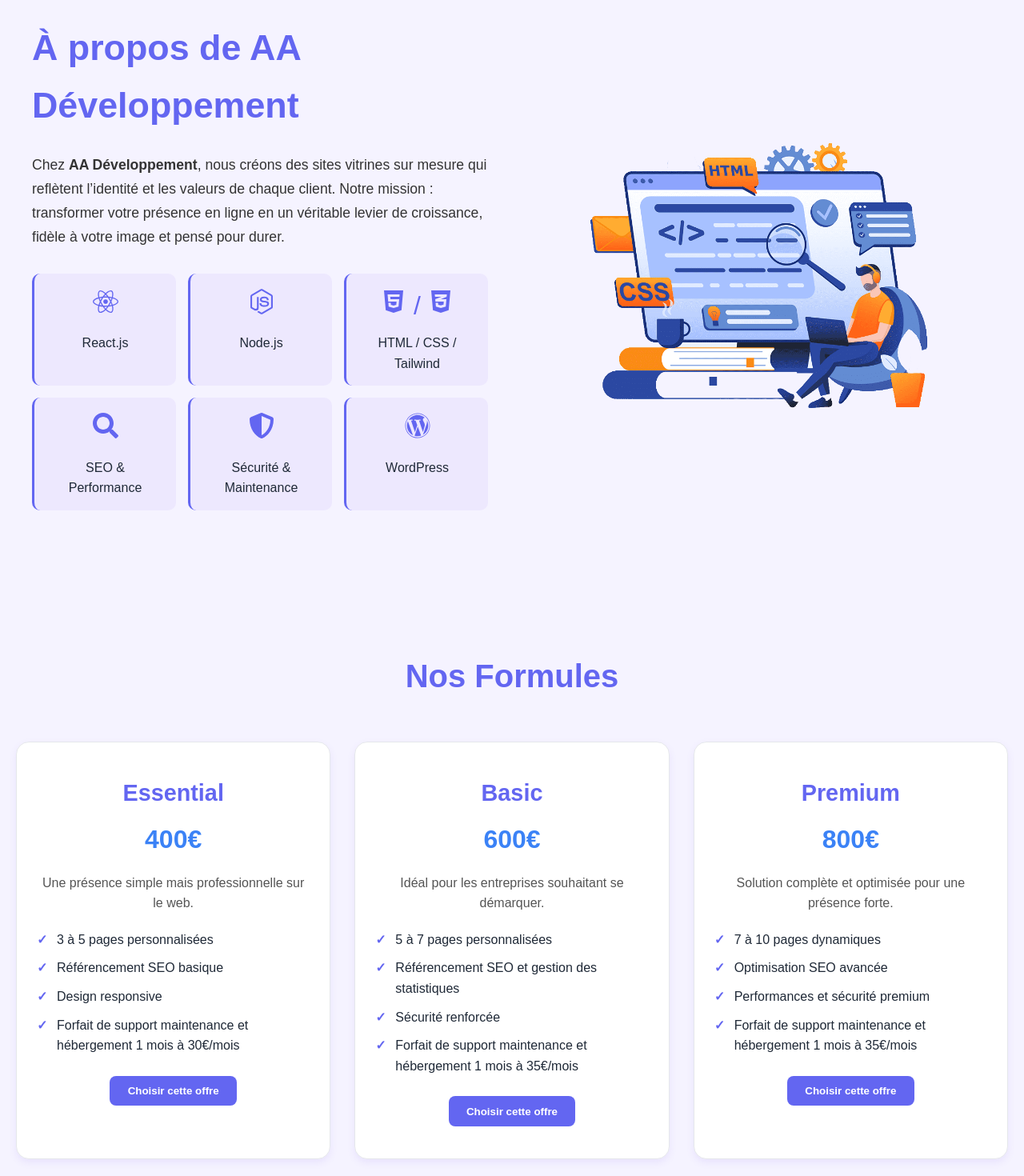
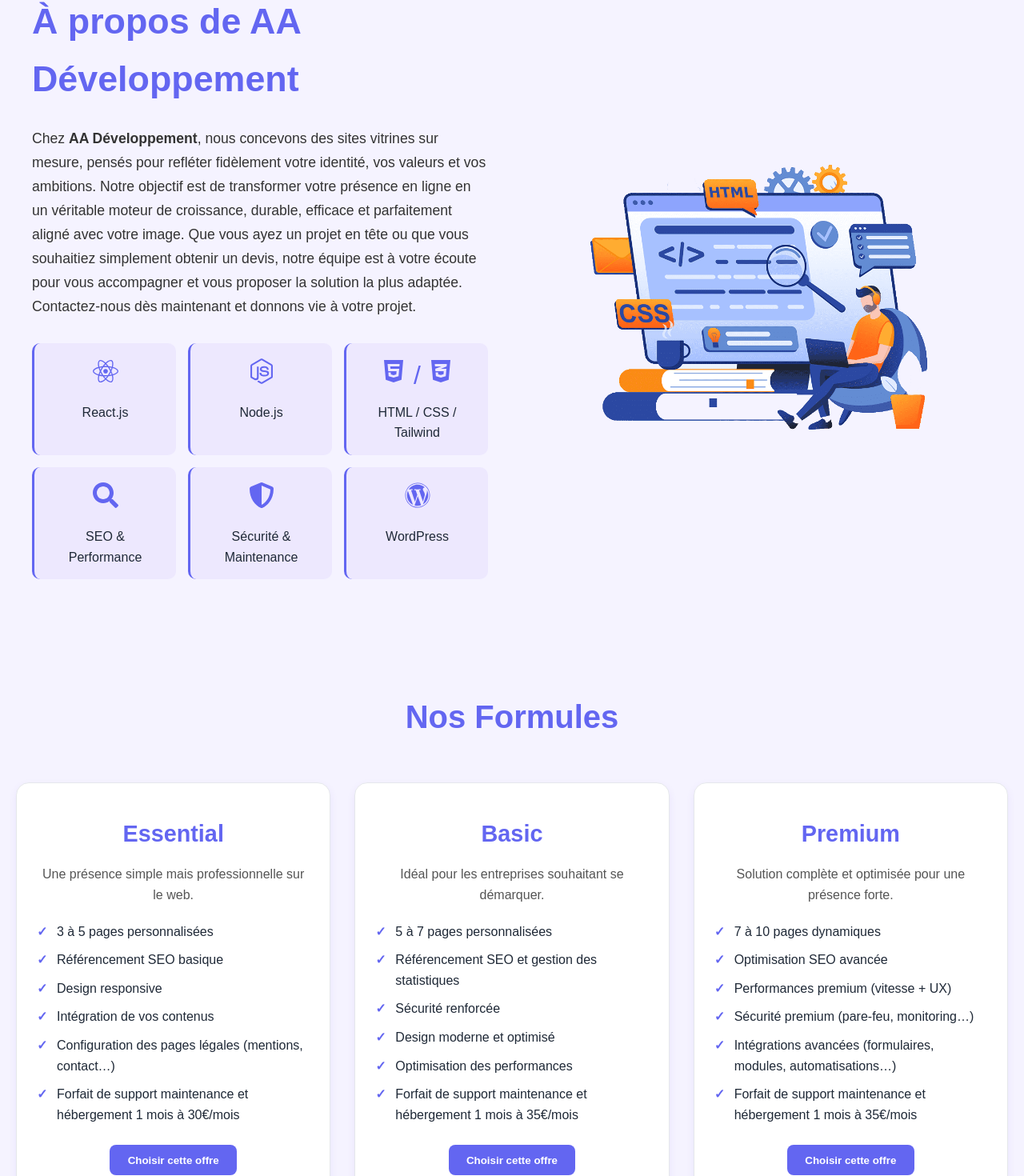
Before and after one commit to adrien487/SitePro, a React (Vite) app: page / in a window 1280 px wide. Shown: the part 869-2339 px from the top of the page at 80% size. Built offline with nearby package versions, Linux system fonts and the light colour scheme.

Commit message:
Modifs Cards et About

```diff
--- a/src/sections/About.jsx
+++ b/src/sections/About.jsx
@@ -45,9 +45,10 @@ export default function About() {
           <div className="about-text">
             <h2>À propos de AA Développement</h2>
             <p>
-              Chez <strong>AA Développement</strong>, nous créons des sites vitrines sur mesure qui reflètent
-              l’identité et les valeurs de chaque client. Notre mission : transformer votre présence en ligne
-              en un véritable levier de croissance, fidèle à votre image et pensé pour durer.
+              Chez <strong>AA Développement</strong>, nous concevons des sites vitrines sur mesure, pensés pour refléter fidèlement votre identité, vos valeurs et vos ambitions.
+              Notre objectif est de transformer votre présence en ligne en un véritable moteur de croissance, durable, efficace et parfaitement aligné avec votre image.
+              Que vous ayez un projet en tête ou que vous souhaitiez simplement obtenir un devis, notre équipe est à votre écoute pour vous accompagner et vous proposer la solution la plus adaptée.
+              Contactez-nous dès maintenant et donnons vie à votre projet.
             </p>
 
             <div className="skills-container">
--- a/src/sections/Contact.jsx
+++ b/src/sections/Contact.jsx
@@ -95,9 +95,9 @@ export default function Contact({ selectedOffer }) {
               <label htmlFor="offer">Type d’offre</label>
               <select id="offer" name="offer" value={offer} onChange={(e) => setOffer(e.target.value)} required>
                 <option value="">Choisissez une offre</option>
-                <option value="Essential">Essential - 400€</option>
-                <option value="Basic">Basic - 600€</option>
-                <option value="Premium">Premium - 800€</option>
+                <option value="Essential">Essential </option>
+                <option value="Basic">Basic </option>
+                <option value="Premium">Premium </option>
                 <option value="Devis">Simple devis / discussion</option>
               </select>
             </div>
--- a/src/sections/Services.jsx
+++ b/src/sections/Services.jsx
@@ -6,34 +6,37 @@ const Services = ({ onSelectOffer }) => {
   const plans = [
     {
       name: "Essential",
-      price: "400€",
       description: "Une présence simple mais professionnelle sur le web.",
       features: [
         "3 à 5 pages personnalisées",
         "Référencement SEO basique",
         "Design responsive",
+        "Intégration de vos contenus",
+        "Configuration des pages légales (mentions, contact…)",
         "Forfait de support maintenance et hébergement 1 mois à 30€/mois"
       ]
     },
     {
       name: "Basic",
-      price: "600€",
       description: "Idéal pour les entreprises souhaitant se démarquer.",
       features: [
         "5 à 7 pages personnalisées",
         "Référencement SEO et gestion des statistiques",
         "Sécurité renforcée",
+        "Design moderne et optimisé",
+        "Optimisation des performances",
         "Forfait de support maintenance et hébergement 1 mois à 35€/mois"
       ]
     },
     {
       name: "Premium",
-      price: "800€",
       description: "Solution complète et optimisée pour une présence forte.",
       features: [
         "7 à 10 pages dynamiques",
         "Optimisation SEO avancée",
-        "Performances et sécurité premium",
+        "Performances premium (vitesse + UX)",
+        "Sécurité premium (pare-feu, monitoring…)",
+        "Intégrations avancées (formulaires, modules, automatisations…)",
         "Forfait de support maintenance et hébergement 1 mois à 35€/mois"
       ]
     }
```
Also changed, not shown: 2 other files (tests, documents, lock files or other folders).
